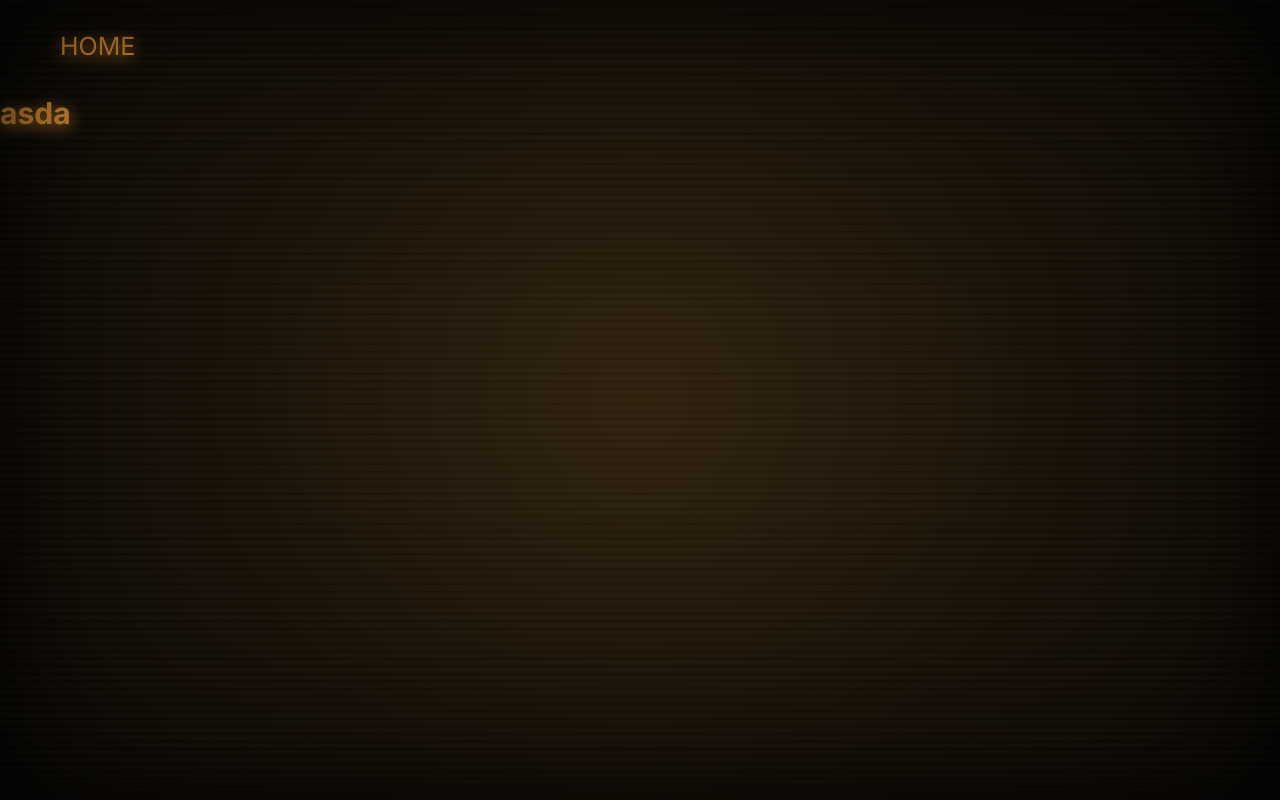
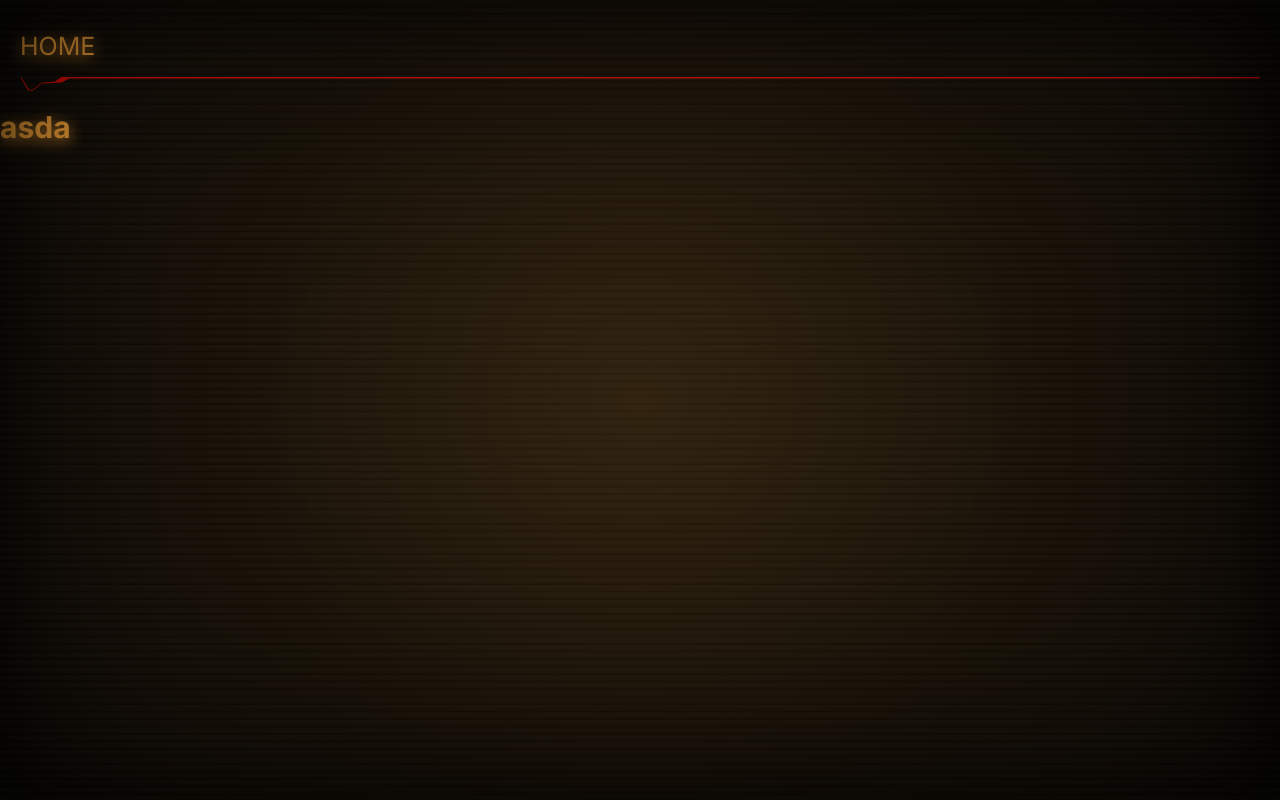
Before and after one commit to Andriikryl/animation, a Next.js app: page / in a window 1280 px wide. Built offline with nearby package versions, Linux system fonts and the light colour scheme.

Commit message:
add bord component to the header

```diff
--- a/src/components/header/Header.tsx
+++ b/src/components/header/Header.tsx
@@ -2,6 +2,7 @@ import React from "react";
 import { Container } from "../container/Container";
 import styles from "./style.module.css";
 import Link from "next/link";
+import Bord from "../bord/Bord";
 
 export default function Header() {
   return (
@@ -18,6 +19,7 @@ export default function Header() {
             </ul>
           </nav>
         </div>
+        <Bord />
       </Container>
     </header>
   );
--- a/src/components/header/style.module.css
+++ b/src/components/header/style.module.css
@@ -8,3 +8,7 @@
     color: inherit;
     text-decoration: none;
 }
+
+.list{
+    padding-inline-start: 0px;
+}
```
